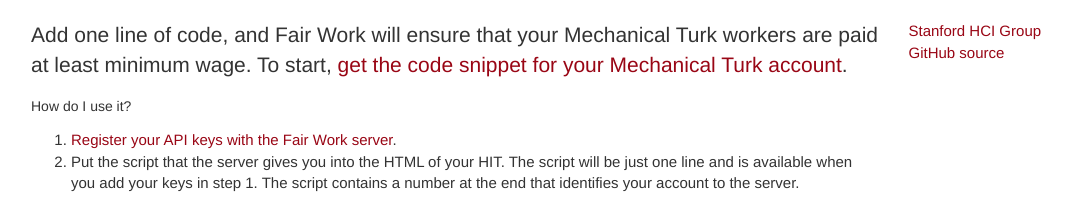
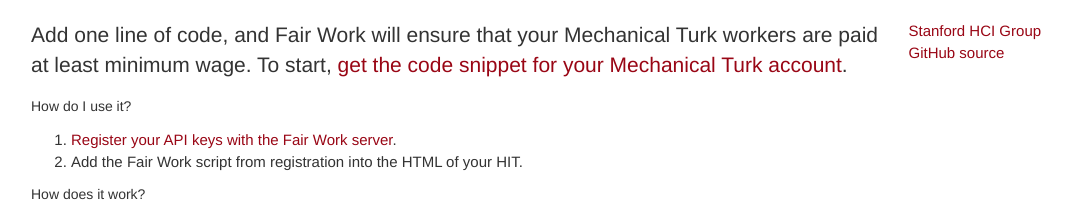
Before and after one commit to StanfordHCI/fairwork, a Django app: template auditor/templates/index.html in a window 1280 px wide. Shown: the part 57-266 px from the top of the page, without its empty margins (39-1111 px from the left). Run offline with Django 3.2, Linux system fonts and the light colour scheme; the template is opened without the code that fills it, so the values that code supplies are empty; some libraries are stand-ins or nearby versions.

Commit message:
Refined with MSB's feedback

```diff
--- a/auditor/templates/index.html
+++ b/auditor/templates/index.html
@@ -7,7 +7,7 @@
   <p>
     <ol>
       <li><a href="{% url 'keys' %}">Register your API keys with the Fair Work server</a>.</li>
-      <li>Put the script that the server gives you into the HTML of your HIT. The script will be just one line and is available when you add your keys in step 1. The script contains a number at the end that identifies your account to the server.</li>
+      <li>Add the Fair Work script from registration into the HTML of your HIT.</li>
     </ol>
   </p>
 
```
